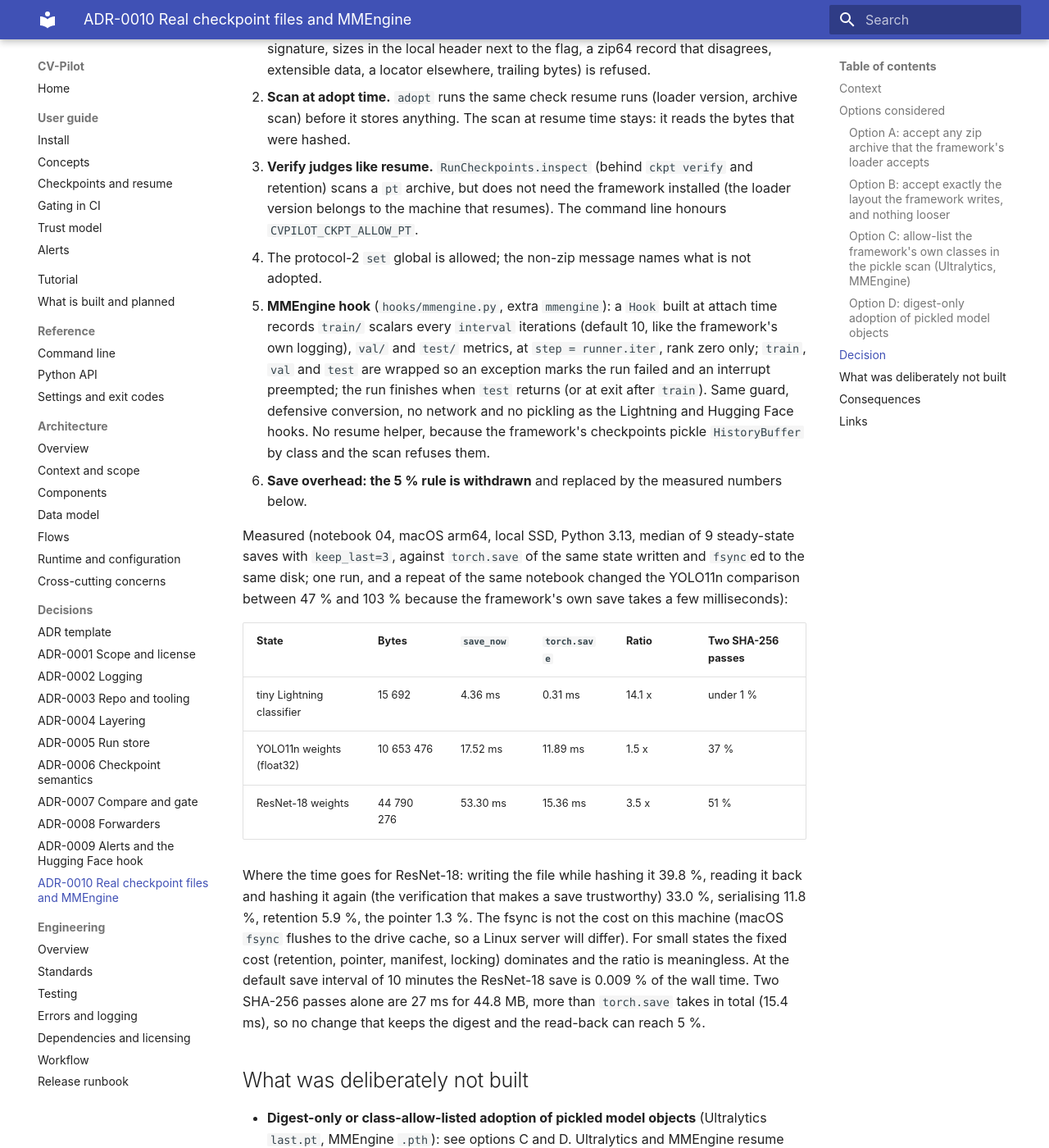
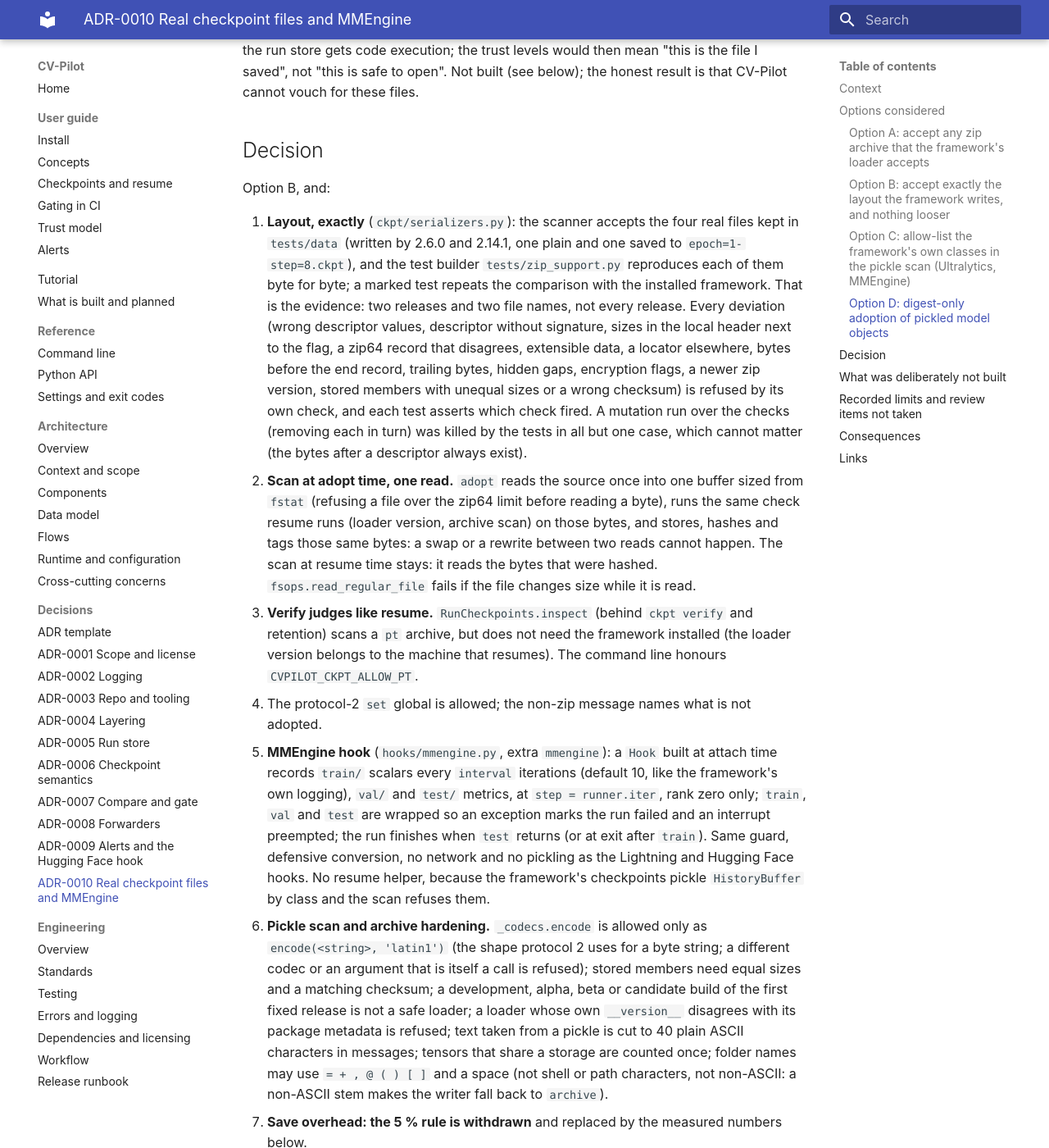
Before and after one commit to B4teShai/CV-Pilot, an MkDocs documentation site: the page built from docs/adr/0010-real-checkpoint-files-and-mmengine.md, in a window 1280 px wide and 1400 px high, scrolled down 2129 px. Shown: the whole window at 82% size. Built offline with MkDocs 1.6.1 and Material for MkDocs 9.7.7, drawn with Linux system fonts in a browser that asks for light colours; some of the changed text lies outside the part shown.

Commit message:
docs: re-measured save cost with exclusive phases, the review wave's decisions and limits, real-file evidence and corrected wording
Notebook 04 re-executed: a same-size foreign checkpoint for the digest path, optimizer state compared,
loss counts checked against the steps. The benchmark no longer double counts and interleaves its timings.

```diff
--- a/docs/adr/0010-real-checkpoint-files-and-mmengine.md
+++ b/docs/adr/0010-real-checkpoint-files-and-mmengine.md
@@ -13,8 +13,8 @@
 YOLO11n on COCO128, a Hugging Face `Trainer` fine-tune of ResNet-18, MMEngine) and found:
 
 1. **The reader refused every file the framework writes**, with `unsafe_archive` ("bytes lie between
-   the members and the central directory"). The framework's writer (checked with the minimum supported
-   release and the newest installed one) flags every member with a zip data descriptor, writes zero
+   the members and the central directory"). The framework's writer (files from 2.6.0, the minimum
+   supported release, and from 2.14.1 are kept in `tests/data`) flags every member with a zip data descriptor, writes zero
    checksum and sizes in the local header and puts a zip64 end record and locator in front of the
    classic end record, even for a small file. The reader had been written for the layout Python's
    `zipfile` produces. This also meant that CheckpointManager's own opt-in `pt` format could not be
@@ -31,6 +31,15 @@
 5. The message for a file that is not a zip archive (a safetensors file, a JSON file) said "raw
    pickles are refused", which is wrong for those.
 6. The guide's restore snippet passed NumPy arrays to `load_state_dict`.
+7. The member-name rule refused the folder the framework derives from the file stem: a Lightning file
+   saved as `epoch=1-step=8.ckpt` (its default name) has members under `epoch=1-step=8/`, with `=`;
+   `my model.pt` has a space. Both were refused.
+8. A state with two names for one tensor (a shared embedding) was refused as `unloadable`, because the
+   size bound counted the storage once per name.
+9. The allow-listed codec call (`_codecs.encode`) was reachable by the framework's loader with any
+   arguments, so a nested hex or base64 encode could multiply memory before the loader returned.
+10. `adopt` read the source twice (once to scan and hash, once to store), so a swapped or still-written
+    file could be stored as verified, and held about twice the file in memory.
 
 The save-overhead budget (5 % over `torch.save`) had been recorded as not met without a measurement
 against `torch.save` itself.
@@ -67,13 +76,21 @@
 
 Option B, and:
 
-1. **Layout, exactly** (`ckpt/serializers.py`): tests build archives byte for byte like the framework
-   (`tests/zip_support.py`, compared with a file the installed framework wrote by a marked test) and
-   every deviation (wrong descriptor values, descriptor without signature, sizes in the local header
-   next to the flag, a zip64 record that disagrees, extensible data, a locator elsewhere, trailing bytes)
-   is refused.
-2. **Scan at adopt time.** `adopt` runs the same check resume runs (loader version, archive scan) before
-   it stores anything. The scan at resume time stays: it reads the bytes that were hashed.
+1. **Layout, exactly** (`ckpt/serializers.py`): the scanner accepts the four real files kept in
+   `tests/data` (written by 2.6.0 and 2.14.1, one plain and one saved to `epoch=1-step=8.ckpt`), and the
+   test builder `tests/zip_support.py` reproduces each of them byte for byte; a marked test repeats the
+   comparison with the installed framework. That is the evidence: two releases and two file names, not
+   every release. Every deviation (wrong descriptor values, descriptor without signature, sizes in the
+   local header next to the flag, a zip64 record that disagrees, extensible data, a locator elsewhere,
+   bytes before the end record, trailing bytes, hidden gaps, encryption flags, a newer zip version,
+   stored members with unequal sizes or a wrong checksum) is refused by its own check, and each test
+   asserts which check fired. A mutation run over the checks (removing each in turn) was killed by the
+   tests in all but one case, which cannot matter (the bytes after a descriptor always exist).
+2. **Scan at adopt time, one read.** `adopt` reads the source once into one buffer sized from `fstat`
+   (refusing a file over the zip64 limit before reading a byte), runs the same check resume runs (loader
+   version, archive scan) on those bytes, and stores, hashes and tags those same bytes: a swap or a rewrite
+   between two reads cannot happen. The scan at resume time stays: it reads the bytes that were hashed.
+   `fsops.read_regular_file` fails if the file changes size while it is read.
 3. **Verify judges like resume.** `RunCheckpoints.inspect` (behind `ckpt verify` and retention) scans a
    `pt` archive, but does not need the framework installed (the loader version belongs to the machine
    that resumes). The command line honours `CVPILOT_CKPT_ALLOW_PT`.
@@ -85,26 +102,38 @@
    exit after `train`). Same guard, defensive conversion, no network and no pickling as the Lightning
    and Hugging Face hooks. No resume helper, because the framework's checkpoints pickle
    `HistoryBuffer` by class and the scan refuses them.
-6. **Save overhead: the 5 % rule is withdrawn** and replaced by the measured numbers below.
+6. **Pickle scan and archive hardening.** `_codecs.encode` is allowed only as `encode(<string>, 'latin1')`
+   (the shape protocol 2 uses for a byte string; a different codec or an argument that is itself a call is
+   refused); stored members need equal sizes and a matching checksum; a development, alpha, beta or
+   candidate build of the first fixed release is not a safe loader; a loader whose own `__version__`
+   disagrees with its package metadata is refused; text taken from a pickle is cut to 40 plain ASCII
+   characters in messages; tensors that share a storage are counted once; folder names may use
+   `= + , @ ( ) [ ]` and a space (not shell or path characters, not non-ASCII: a non-ASCII stem makes the
+   writer fall back to `archive`).
+7. **Save overhead: the 5 % rule is withdrawn** and replaced by the measured numbers below.
 
 Measured (notebook 04, macOS arm64, local SSD, Python 3.13, median of 9 steady-state saves with
-`keep_last=3`, against `torch.save` of the same state written and `fsync`ed to the same disk; one run,
-and a repeat of the same notebook changed the YOLO11n comparison between 47 % and 103 % because the
-framework's own save takes a few milliseconds):
+`keep_last=3`, after a warm-up, with the save, the framework's own save and the plain write interleaved in
+a seeded random order inside each round, against `torch.save` of the same state written and `fsync`ed to
+the same disk). Over three runs of the notebook the YOLO11n ratio ranged from 1.5 to 2.0 (47 % to 103 %
+over `torch.save`) and the ResNet-18 ratio from 3.2 to 3.5, because the framework's own save takes only
+about 12 ms; the table is the committed run:
 
 | State | Bytes | `save_now` | `torch.save` | Ratio | Two SHA-256 passes |
 |---|---|---|---|---|---|
-| tiny Lightning classifier | 15 692 | 4.36 ms | 0.31 ms | 14.1 x | under 1 % |
-| YOLO11n weights (float32) | 10 653 476 | 17.52 ms | 11.89 ms | 1.5 x | 37 % |
-| ResNet-18 weights | 44 790 276 | 53.30 ms | 15.36 ms | 3.5 x | 51 % |
+| tiny Lightning classifier | 15 692 | 4.48 ms | 0.44 ms | 10.2 x | under 1 % |
+| YOLO11n weights (float32) | 10 653 476 | 19.34 ms | 12.05 ms | 1.6 x | 36 % |
+| ResNet-18 weights | 44 790 276 | 52.71 ms | 16.67 ms | 3.2 x | 56 % |
 
-Where the time goes for ResNet-18: writing the file while hashing it 39.8 %, reading it back and hashing it
-again (the verification that makes a save trustworthy) 33.0 %, serialising 11.8 %, retention 5.9 %, the
-pointer 1.3 %. The fsync is not the cost on this machine (macOS `fsync` flushes to the drive cache, so a
-Linux server will differ). For small states the fixed cost (retention, pointer, manifest, locking) dominates
-and the ratio is meaningless. At the default save interval of 10 minutes the ResNet-18 save is 0.009 % of the
-wall time. Two SHA-256 passes alone are 27 ms for 44.8 MB, more than `torch.save` takes in total (15.4 ms), so no
-change that keeps the digest and the read-back can reach 5 %.
+Where the time goes for ResNet-18 (exclusive times, nothing counted twice): writing the file while hashing it
+40.3 %, reading it back and hashing it again (the verification that makes a save trustworthy) 33.2 %,
+serialising 12.0 %, retention 5.7 %, the pointer 1.4 %, and 6.5 % that the phases do not explain (state
+build, locking, scans, the timers). The fsync is not the cost on this machine (macOS `fsync` flushes to the
+drive cache, so a Linux server will differ). For small states the fixed cost (retention, pointer, manifest,
+locking) dominates and the ratio is meaningless. At the default save interval of 10 minutes the ResNet-18
+save is 0.009 % of the wall time. Two SHA-256 passes alone are 29.5 ms for 44.8 MB (2 x 14.77 ms), more
+than `torch.save` takes in total (16.67 ms), so no change that keeps the digest and the read-back can reach
+5 %.
 
 ## What was deliberately not built
 
@@ -126,6 +155,28 @@
 - **A real bucket test of the remote mirror** and of the cloud preemption notices: they remain tested
   against an in-memory filesystem and local listeners and are labelled experimental in the status page.
 
+## Recorded limits and review items not taken
+
+- **Local padding bytes and header attributes are not checked.** The alignment padding bytes of a local
+  header are never read by anyone, and the central directory's version, time and attribute fields are not
+  used (nothing is extracted), so requiring particular values would only create false refusals for
+  archives made by other writers.
+- **Verify-to-load gap.** `resume_arguments` hands a framework a path in the checkpoint directory, and a
+  writer of that directory can still replace the file between the check and the framework's open. The
+  helpers recheck inode, size and SHA-256 immediately before returning the path (now opening without
+  following links), which narrows the window and does not close it. `cvpilot.ckpt.private_copy` closes it
+  (a private 0700 directory, digest checked while copying) and is the answer for a directory others can
+  write: a `pt` checkpoint in a directory that is not yours alone is outside what the default helpers
+  protect. The helpers do not copy by default, because a copy of a multi-gigabyte file on every resume is a
+  cost most single-user setups do not need.
+- **Memory.** A `pt` file is read into memory once for adopt, verify and resume (the same bound as
+  resume), up to the zip64 limit (4 GiB) or `max_checkpoint_bytes`, whichever is smaller.
+- **A non-integer `RANK` counts as rank zero** (documented), so a garbled launcher variable duplicates
+  logging instead of silencing it; only plain ASCII digits are read, so a non-ASCII digit string no longer
+  raises.
+- **Detaching two hooks from one runner in the wrong order** can drop the other's wrapper (the stage
+  wrappers nest); one hook attached twice undoes cleanly.
+
 ## Consequences
 
 - Lightning `last.ckpt` files are adopted, verified under `anchored` and `authenticated`, tamper-checked
--- a/docs/guide/checkpoints.md
+++ b/docs/guide/checkpoints.md
@@ -259,11 +259,13 @@
 
 Measured in notebook 04 on one machine (macOS arm64, local SSD, Python 3.13), steady state with
 retention on, against `torch.save` of the same state written and `fsync`ed to the same disk:
-ResNet-18 weights (44.8 MB) 53.30 ms against 15.36 ms (3.5 times), YOLO11n weights (10.7 MB) 17.52 ms
-against 11.89 ms (1.5 times). Two SHA-256 passes (while writing, and when the file is read back to
-verify it) are 51 % and 37 % of a save. The 5 % budget of the first design is withdrawn
+ResNet-18 weights (44.8 MB) 52.71 ms against 16.67 ms (3.2 times; 3.2 to 3.5 over repeated runs),
+YOLO11n weights (10.7 MB) 19.34 ms against 12.05 ms (1.6 times; 1.5 to 2.0 over repeated runs, because
+the framework's own save takes only about 12 ms). Two SHA-256 passes (while writing, and when the file is
+read back to verify it) are 56 % and 36 % of a save. These are one machine's numbers, from one macOS
+disk where `fsync` does not reach the platter, and a record rather than a promise. The 5 % budget of the first design is withdrawn
 ([ADR-0010](../adr/0010-real-checkpoint-files-and-mmengine.md)); a save is an operation of
-minutes-apart cadence: at the default interval it is 0.009 % of the wall time for ResNet-18.
+minutes-apart cadence: at the default interval it is 0.009 % of the wall time for ResNet-18 (52.71 ms in 10 minutes).
 
 ## Command line
 
```
Also changed, not shown: CHANGELOG.md (+19 -6 lines), docs/adr/0006-checkpoint-semantics.md (+2 -1 lines), docs/architecture/01-overview.md (+1 -1 lines), docs/guide/trust.md (+3 -1 lines), docs/status.md (+2 -1 lines), 3 other files.
